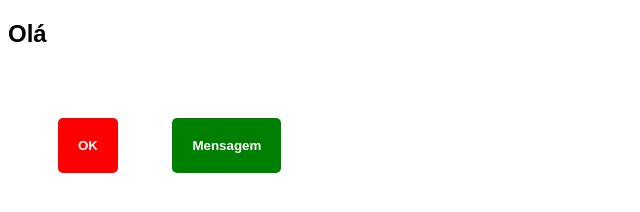
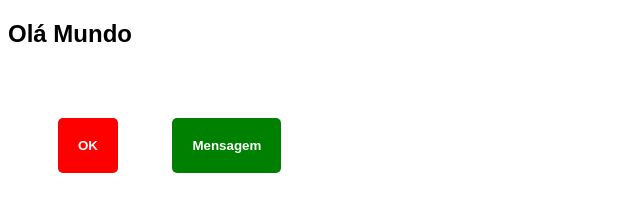
Before and after one commit to vicentepaulo/primeiro_projeto, a plain HTML site: page index.html in a window 1280 px wide. Shown: the whole page, without its empty margins (0-640 px from the left). Drawn offline with Linux system fonts and the light colour scheme.

Commit message:
alteracao do index

```diff
--- a/index.html
+++ b/index.html
@@ -10,7 +10,7 @@
 </head>
 
 <body>
-    <h2>Olá</h2>
+    <h2>Olá Mundo</h2>
     <input id="botao" type="button" onclick="alerta()" value="OK">
     <input id="botaoboasvindas" type="button" onclick="msgBoasVindas()" value="Mensagem">
 </body>
```
